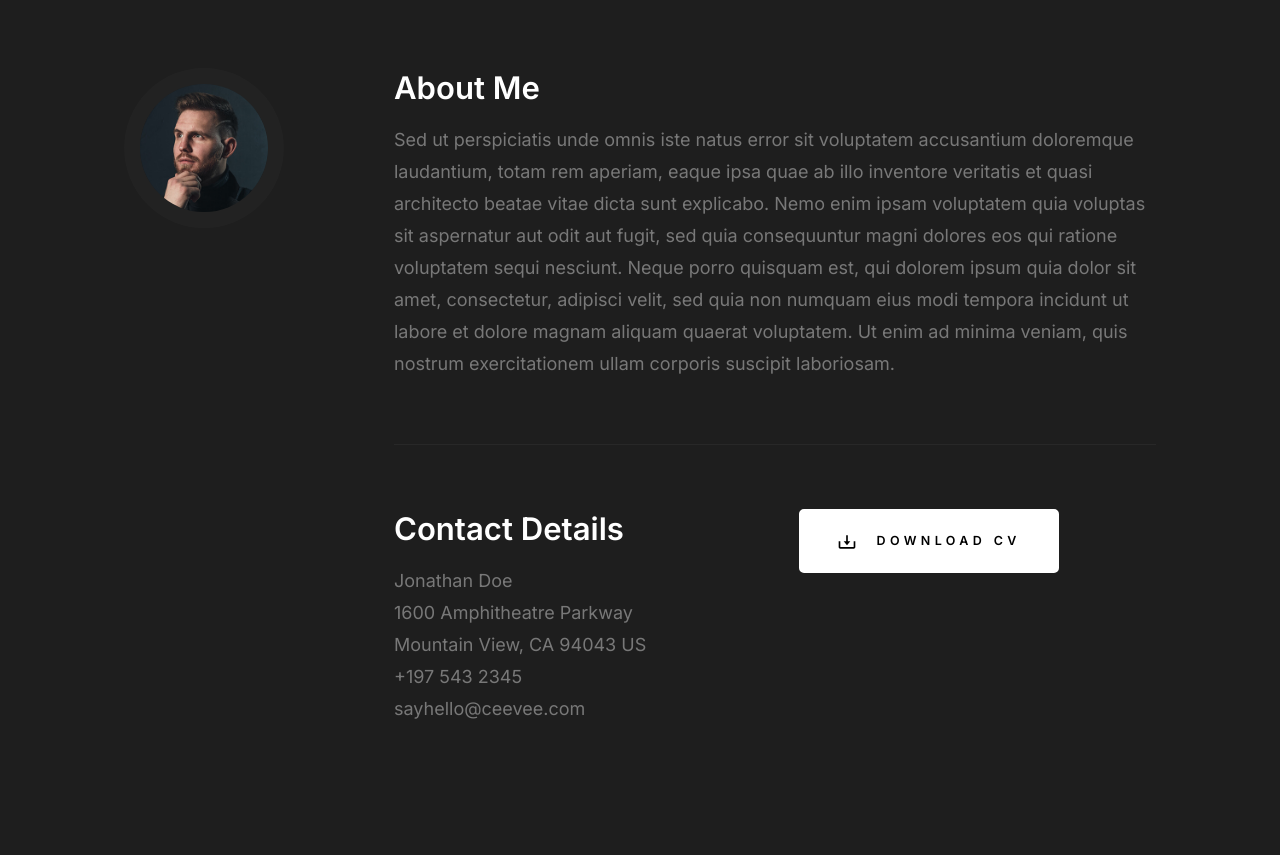
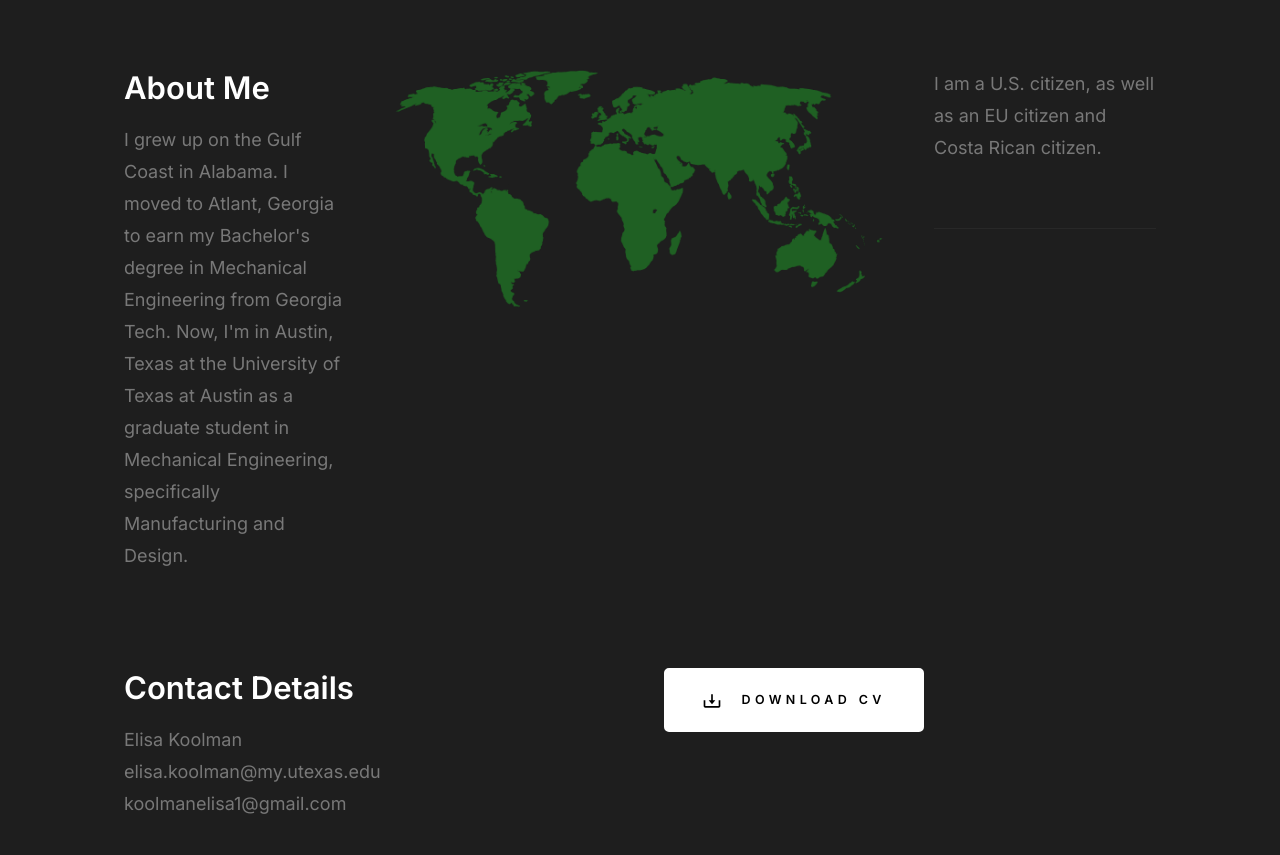
Before and after one commit to ElisaKoolman/ElisaKoolman.github.io, a plain HTML site: page index.html in a window 1280 px wide. Shown: the part 940-1795 px from the top of the page. Drawn offline with Linux system fonts and the light colour scheme.

Commit message:
finished about and added picture and CV

```diff
--- a/index.html
+++ b/index.html
@@ -5,7 +5,7 @@
     <!--- basic page needs
     ================================================== -->
     <meta charset="utf-8">
-    <title>Ceevee 2.0</title>
+    <title>Elisa Koolman</title>
     <meta name="description" content="">
     <meta name="author" content="">
 
@@ -77,7 +77,7 @@
                     <h1>Elisa Koolman</h1>
 
                     <h3>
-                    I am a second-year Mechanical Engineering Ph. D. student at the University of Texas at Austin in the Center for Engineering Education. My goal in my research is to take an intersectional lens to investigate <span>barriers </span>in engineering education. I also bring this mindset into research on <span>university makerspaces</span> and <span>teaching tools</span>. Let's <a class="smoothscroll" href="#about">start scrolling</a>
+                    I am a second-year Mechanical Engineering Ph. D. student at the University of Texas at Austin in the Center for Engineering Education. My goal in my research is to take an intersectional lens to investigate <span>barriers </span>in engineering education. I also bring this mindset into research on <span>university makerspaces</span> and <span>teaching tools</span>.<br> Let's <a class="smoothscroll" href="#about">start scrolling</a>
                     and learn more <a class="smoothscroll" href="#about">about me</a>.
                     </h3>
 
@@ -108,47 +108,42 @@
     <section id="about" class="s-about target-section">
 
         <div class="row">
-            <div class="column large-3 tab-12">
-                <img class="s-about__pic" src="images/avatars/user-06.jpg" alt="">
-            </div>
-            <div class="column large-9 tab-12 s-about__content">
+            <div class="column large-3 tab-8 s-about__content">
                 <h3>About Me</h3>
                 <p>
-                Sed ut perspiciatis unde omnis iste natus error sit voluptatem
-                accusantium doloremque laudantium, totam rem aperiam, eaque ipsa
-                quae ab illo inventore veritatis et quasi architecto beatae vitae
-                dicta sunt explicabo. Nemo enim ipsam voluptatem quia voluptas sit
-                aspernatur aut odit aut fugit, sed quia consequuntur magni dolores
-                eos qui ratione voluptatem sequi nesciunt. Neque porro quisquam est,
-                qui dolorem ipsum quia dolor sit amet, consectetur, adipisci velit,
-                sed quia non numquam eius modi tempora incidunt ut labore et dolore
-                magnam aliquam quaerat voluptatem. Ut enim ad minima veniam, quis
-                nostrum exercitationem ullam corporis suscipit laboriosam.
+                I grew up on the Gulf Coast in Alabama. I moved to Atlant, Georgia to earn my Bachelor's degree in Mechanical Engineering from Georgia Tech. Now, I'm in Austin, Texas at the University of Texas at Austin as a graduate student in Mechanical Engineering, specifically Manufacturing and Design.
                 </p>
+            </div>
+            <div class="column large-6 tab-8">
+                <img class="s-pic" src="images/World_map_green.png" alt="">
+            </div>
 
+            <div class="column large-3 tab-8 s-about__content">
+                <p>
+                I am a U.S. citizen, as well as an EU citizen and Costa Rican citizen.
+                </p>
                 <hr>
-
-                <div class="row s-about__content-bottom">
+            </div>
+        </div>
+        <div class="row">
+            <div class="column large tab-8 row s-about__content-bottom">
                     <div class="column w-1000-stack">
                         <h3>Contact Details</h3>
 
                         <p>
-                        Jonathan Doe <br>
-                        1600 Amphitheatre Parkway <br>
-                        Mountain View, CA 94043 US <br>
-                        <a href="tel:+1975432345">+197 543 2345</a> <br>
-                        <a href="mailto:#0">sayhello@ceevee.com</a>
+                        Elisa Koolman <br>
+                        <a href="mailto:#0">elisa.koolman@my.utexas.edu</a> <br>
+                        <a href="mailto:#0">koolmanelisa1@gmail.com</a>
                         </p>
 
                     </div>
                     <div class="column w-1000-stack">
-                        <a href="#0" class="btn btn--download">
+                        <a href="CV-5.8.2023.pdf" class="btn btn--download">
                             <svg xmlns="http://www.w3.org/2000/svg" width="24" height="24" viewBox="0 0 24 24" style="fill:rgba(0, 0, 0, 1);transform:;-ms-filter:"><path d="M12 16L16 11 13 11 13 4 11 4 11 11 8 11z"></path><path d="M20,18H4v-7H2v7c0,1.103,0.897,2,2,2h16c1.103,0,2-0.897,2-2v-7h-2V18z"></path></svg>
                             Download CV
                         </a>
                     </div>
                 </div>
-            </div>
         </div> <!-- end row -->
 
     </section> <!-- end s-about -->
```
Also changed, not shown: images/World_map_green.png (added), 1 other file.
